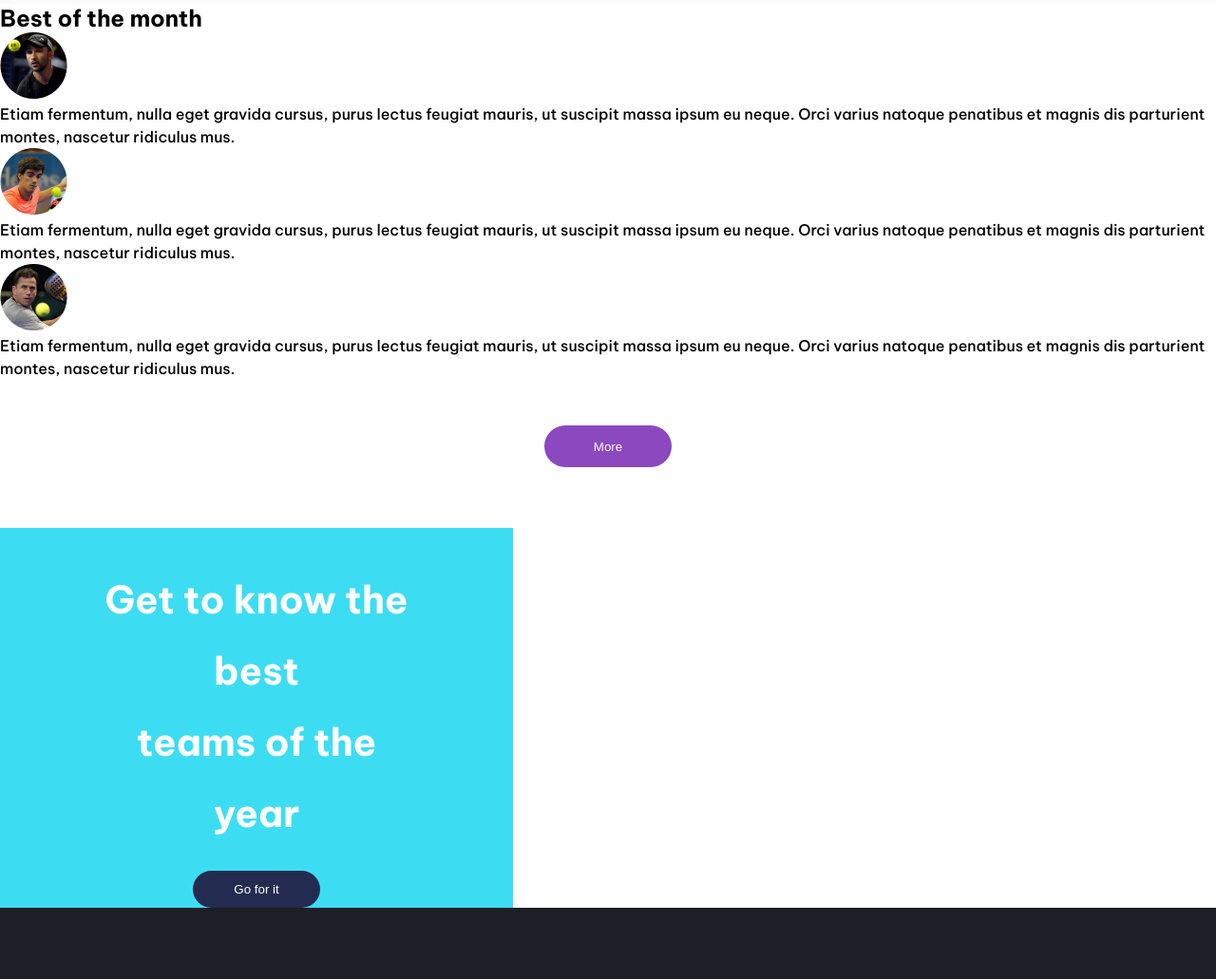
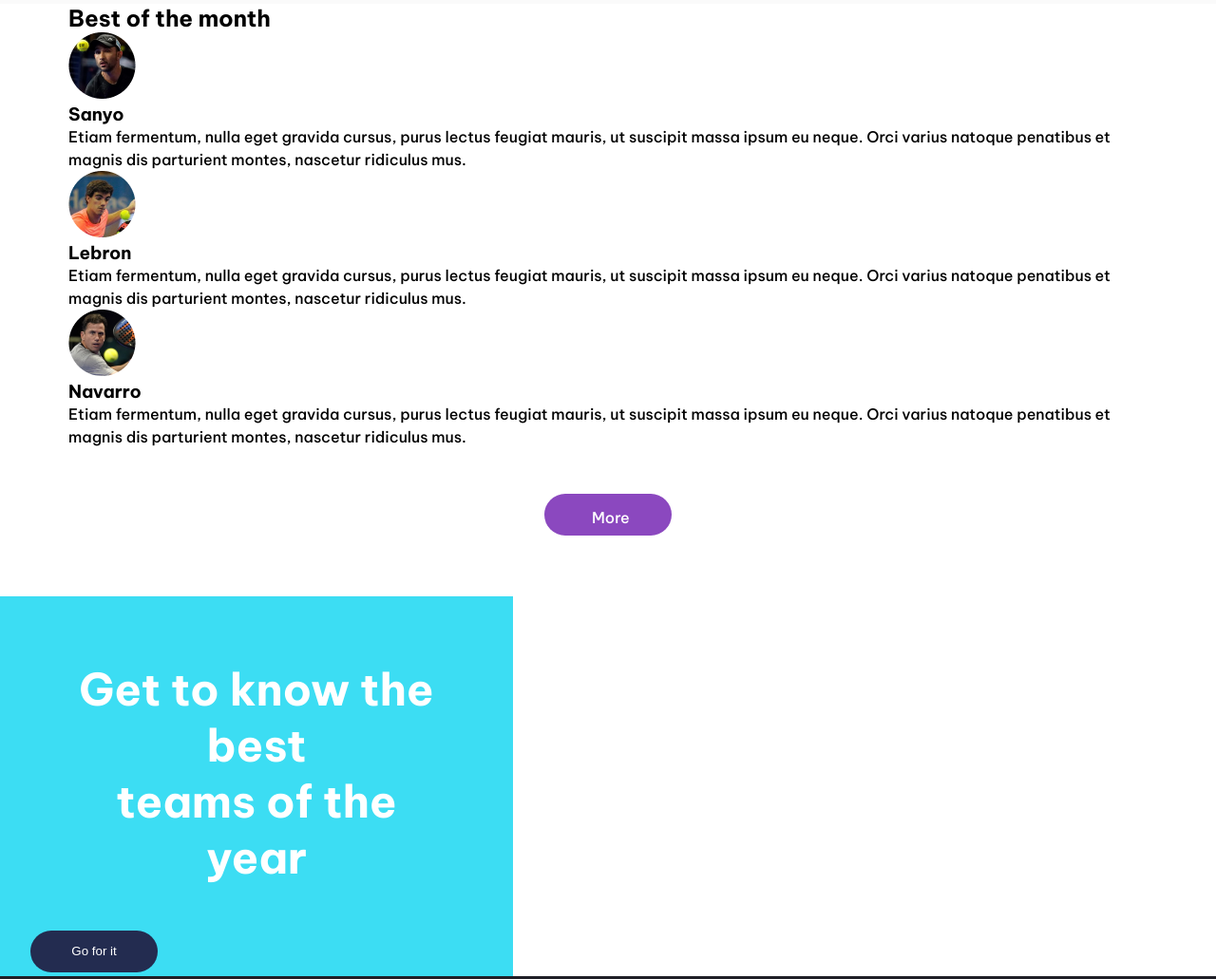
Before and after one commit to elizazuzu/Frontend1Entregable, a plain HTML site: page index.html in a window 1280 px wide. Shown: the part 1797-2828 px from the top of the page at 95% size. Drawn offline with Linux system fonts and the light colour scheme.

Commit message:
Se actualiza estructura html para la sección get-to

```diff
--- a/index.html
+++ b/index.html
@@ -101,34 +101,45 @@
     </section>
 
     <section>
-        <h2>Best of the month</h2>
-        <div>
-            <img src="./images/avatar-sanyo.png" alt="Avatar Sanyo">
-            <p>Etiam fermentum, nulla eget gravida cursus, purus lectus feugiat mauris, ut suscipit massa ipsum eu neque. Orci varius natoque penatibus et magnis dis parturient montes, nascetur ridiculus mus. </p>
-        </div>
-        <div>
-            <img src="./images/avatar.lebron.png" alt="Avatar Lebron">
-            <p>Etiam fermentum, nulla eget gravida cursus, purus lectus feugiat mauris, ut suscipit massa ipsum eu neque. Orci varius natoque penatibus et magnis dis parturient montes, nascetur ridiculus mus. </p>
-        </div>
-        <div>
-            <img src="./images/avatar-navarro.png" alt="Avatar Navarro">
-            <p>Etiam fermentum, nulla eget gravida cursus, purus lectus feugiat mauris, ut suscipit massa ipsum eu neque. Orci varius natoque penatibus et magnis dis parturient montes, nascetur ridiculus mus. </p>
-        </div>
-        <div class="buttonmore">
-            <button class="more">More</button>
+        <div class="row best">
+            <div class="item">
+                <h2 class="best-title">Best of the month</h2>
+            </div>
+            <div class="item">
+                <div class="best-card">
+                    <img class="best-card__avatar" src="./images/avatar-sanyo.png" alt="Avatar Sanyo">
+                    <h3 class="best-card__title">Sanyo</h3>
+                    <p class="best-card__info">Etiam fermentum, nulla eget gravida cursus, purus lectus feugiat mauris, ut suscipit massa ipsum eu neque. Orci varius natoque penatibus et magnis dis parturient montes, nascetur ridiculus mus. </p>
+                </div>
+            </div>
+            <div class="item">
+                <div class="best-card">
+                    <img class="best-card__avatar" src="./images/avatar.lebron.png" alt="Avatar Lebron">
+                    <h3 class="best-card__title">Lebron</h3>
+                    <p class="best-card__info">Etiam fermentum, nulla eget gravida cursus, purus lectus feugiat mauris, ut suscipit massa ipsum eu neque. Orci varius natoque penatibus et magnis dis parturient montes, nascetur ridiculus mus. </p>
+                </div>
+            </div>
+            <div class="item">
+                <div class="best-card">
+                    <img class="best-card__avatar" src="./images/avatar-navarro.png" alt="Avatar Navarro">
+                    <h3 class="best-card__title">Navarro</h3>
+                    <p class="best-card__info">Etiam fermentum, nulla eget gravida cursus, purus lectus feugiat mauris, ut suscipit massa ipsum eu neque. Orci varius natoque penatibus et magnis dis parturient montes, nascetur ridiculus mus. </p>
+                </div>
+            </div>
+            <div class="item buttonmore">
+                <a class="more" href="#">More</a>
+            </div>
         </div>
     </section>
     <section class="centered-section">
-        <div class="get-to">
-            <p>Get to know the</p>
-            <br>
-            <p>best</p>
-            <br>
-            <p>teams of the</p>
-            <br>
-            <p>year</p>
+        <div class="row">
+            <div class="item get-to">
+                <h3>Get to know the<br>best<br>teams of the<br>year</h3>
+            </div>
+            <div class="item">
+                <button class="gobutton">Go for it</button>
+            </div>
         </div>
-        <button class="gobutton">Go for it</button>
     </section>
 
     <footer>
```
